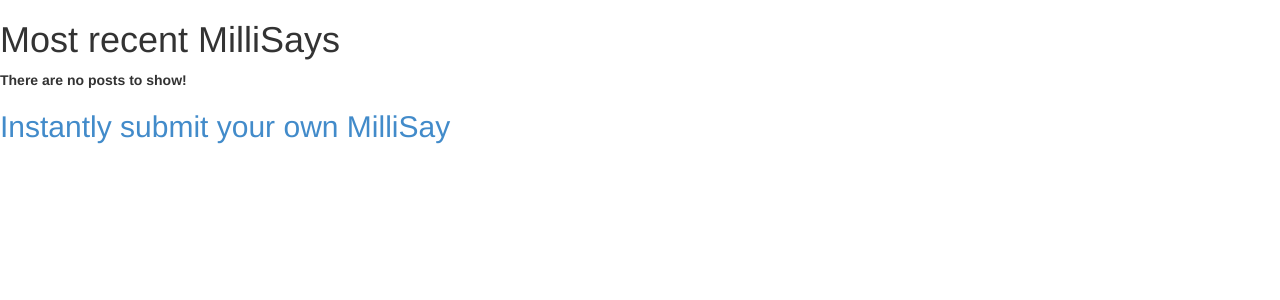
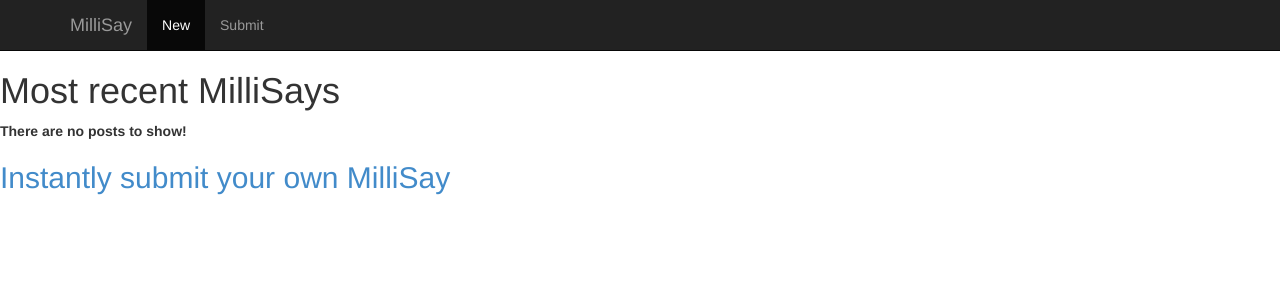
Before and after one commit to gnarizzy/MilliSay, a Django app: page /post/ in a window 1280 px wide. Shown: the top 300 px of the page. Run offline with Django 3.2, Linux system fonts and the light colour scheme; data that the repository does not hold is empty.

Commit message:
Added navbar, fixed layout issues for posts

```diff
--- a/millisay/readwrite/forms.py
+++ b/millisay/readwrite/forms.py
@@ -4,7 +4,7 @@ from readwrite.models import Post
 class PostForm(forms.ModelForm):
     title = forms.CharField(widget=forms.TextInput(attrs={'class':'form-control'}),max_length=200, help_text="Title")
     content = forms.CharField(widget=forms.Textarea(attrs={'class':'form-control'}), help_text="Content")
-
+    #Create hidden field for word count?
     class Meta:
         model = Post
         fields = ('title', 'content')
--- a/millisay/templates/readwrite/index.html
+++ b/millisay/templates/readwrite/index.html
@@ -7,7 +7,17 @@
     <title>MilliSay -- Instantly post short, anonymous essays</title>
 </head>
 <body>
+<div class = "navbar navbar-inverse navbar-static-top">
+        <div class = "container">
+            <a href="/" class = "navbar-brand">MilliSay</a>
+            <div class="collapse navbar-collapse" id="navigation-bar">
+                <ul class="nav navbar-nav">
+                    <li class="active"><a href="/">New</a></li>
+                     <li><a href="/submit">Submit</a></li>
+            </div>
+        </div>
 
+    </div>
 <h1>Most recent MilliSays</h1>
     {% if posts %}
         <ul>
```
Also changed, not shown: millisay/templates/readwrite/post.html (+12 -3 lines), millisay/templates/readwrite/submit.html (+11 -0 lines), 2 other files.
